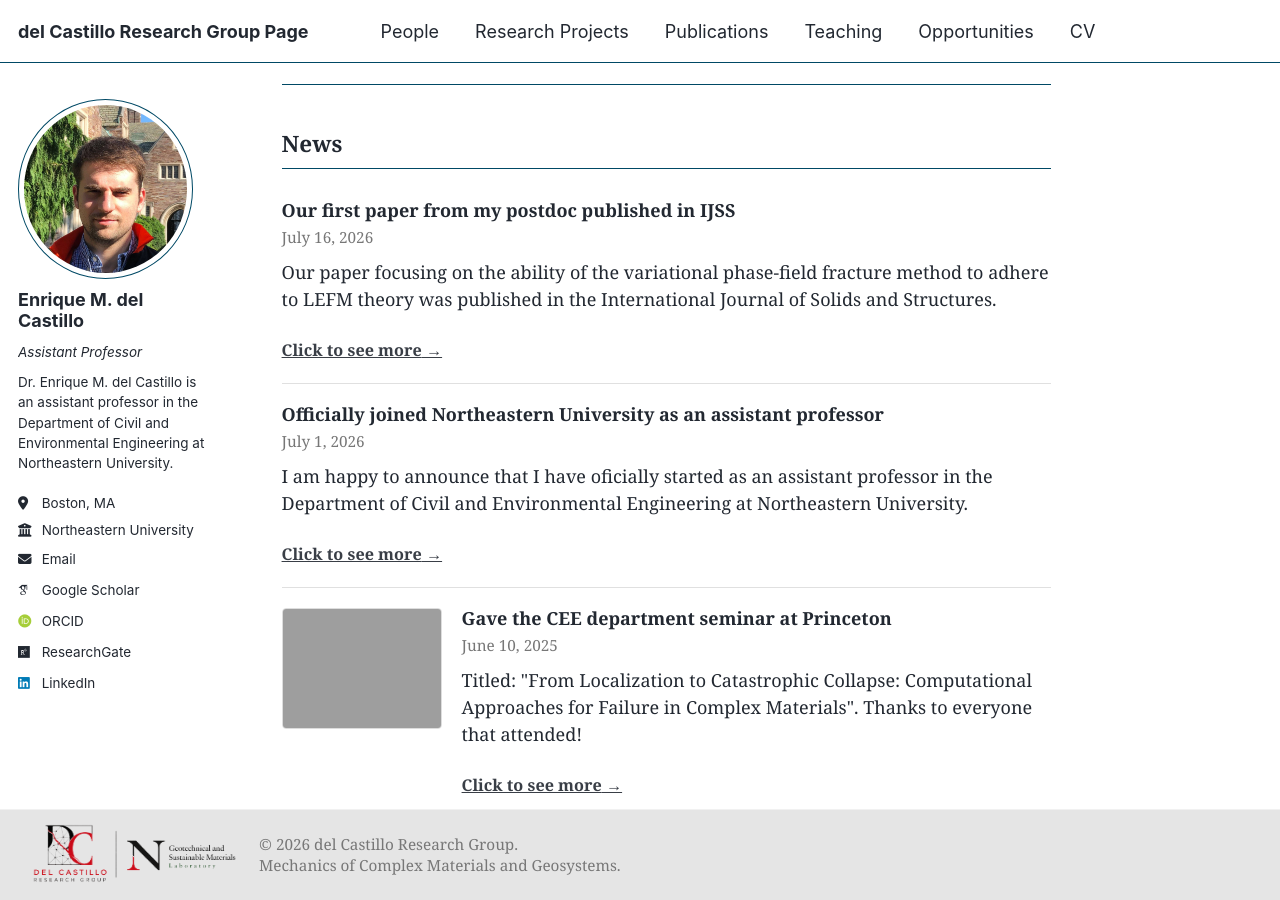
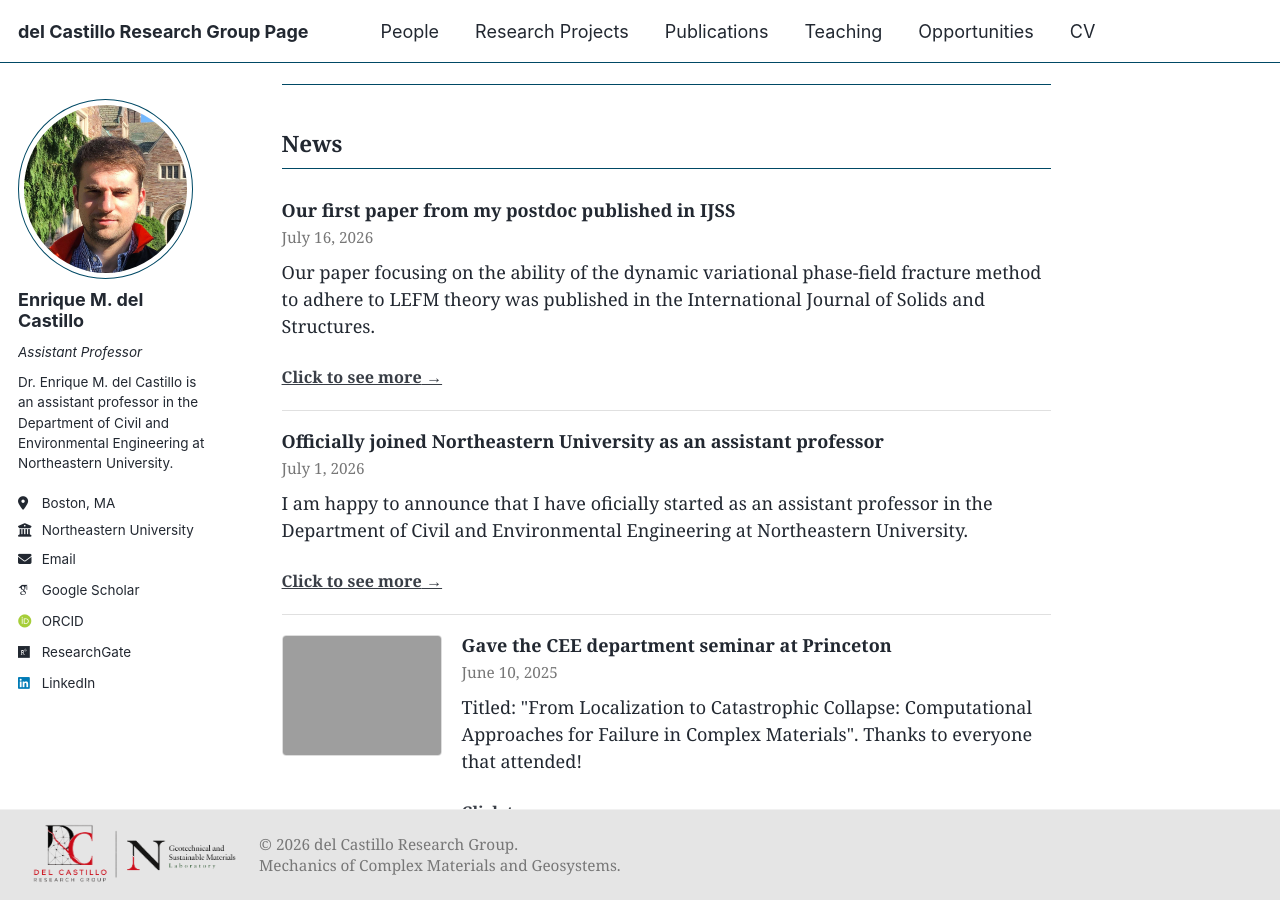
Before and after one commit to emdc19/emdcwebsite, a Jekyll site: the page built from _pages/about.md, in a window 1280 px wide and 900 px high, scrolled down 3309 px. Built offline with Jekyll 4.4.1, drawn with Linux system fonts in a browser that asks for light colours; some web fonts are replaced; a script that is not in the unit is left out.

Commit message:
Update news.yml

```diff
--- a/_data/news.yml
+++ b/_data/news.yml
@@ -2,7 +2,7 @@
 - title: "Our first paper from my postdoc published in IJSS"
   date: "July 16, 2026"
   url: "https://drive.google.com/file/d/1rtM7bAOWTW4yM8h00fLjlRLGMiDGxC44/view?usp=drive_link"
-  body: "Our paper focusing on the ability of the variational phase-field fracture method to adhere to LEFM theory was published in the International Journal of Solids and Structures."
+  body: "Our paper focusing on the ability of the dynamic variational phase-field fracture method to adhere to LEFM theory was published in the International Journal of Solids and Structures."
 
 - title: "Officially joined Northeastern University as an assistant professor"
   date: "July 1, 2026"
```
